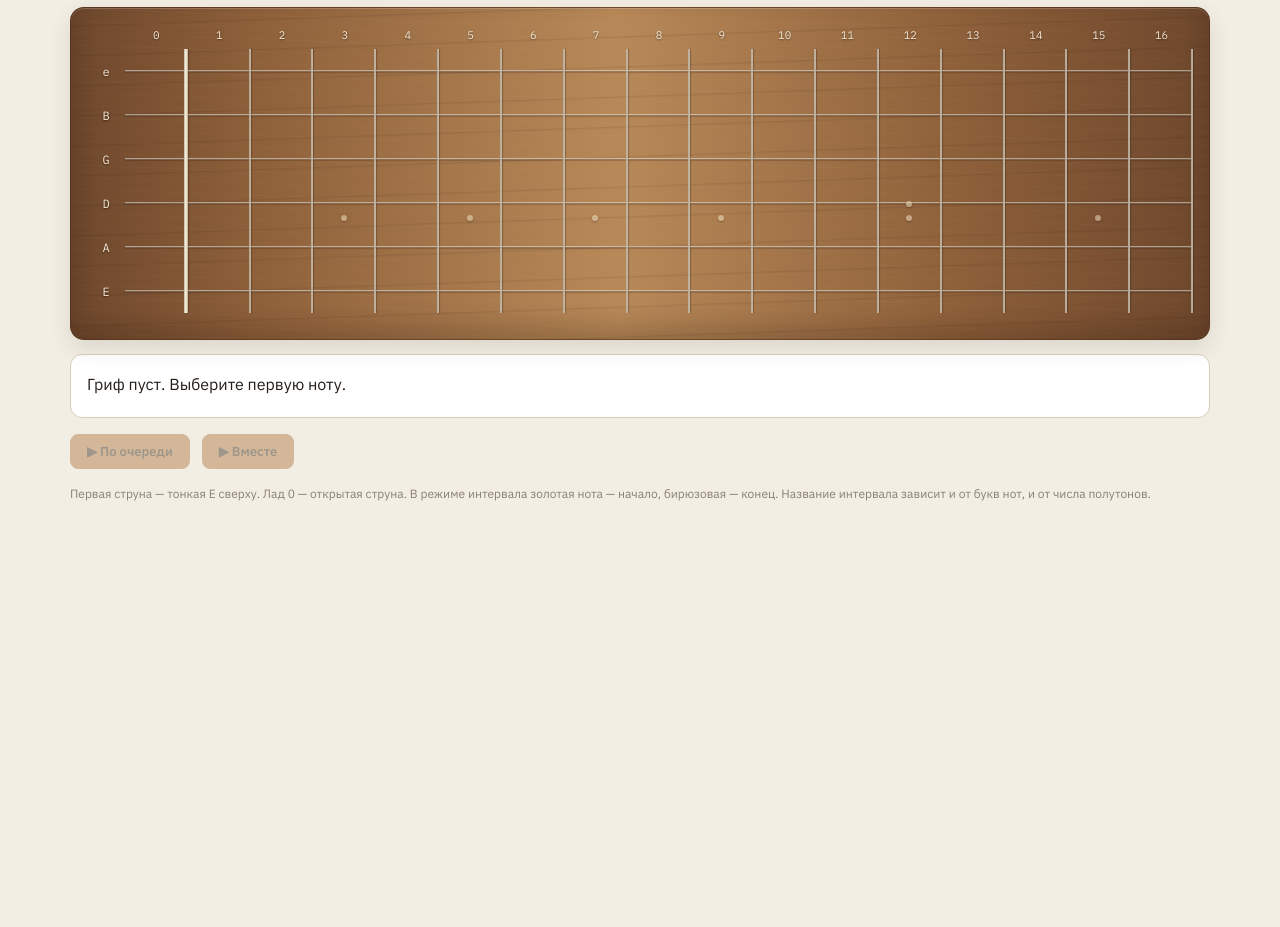
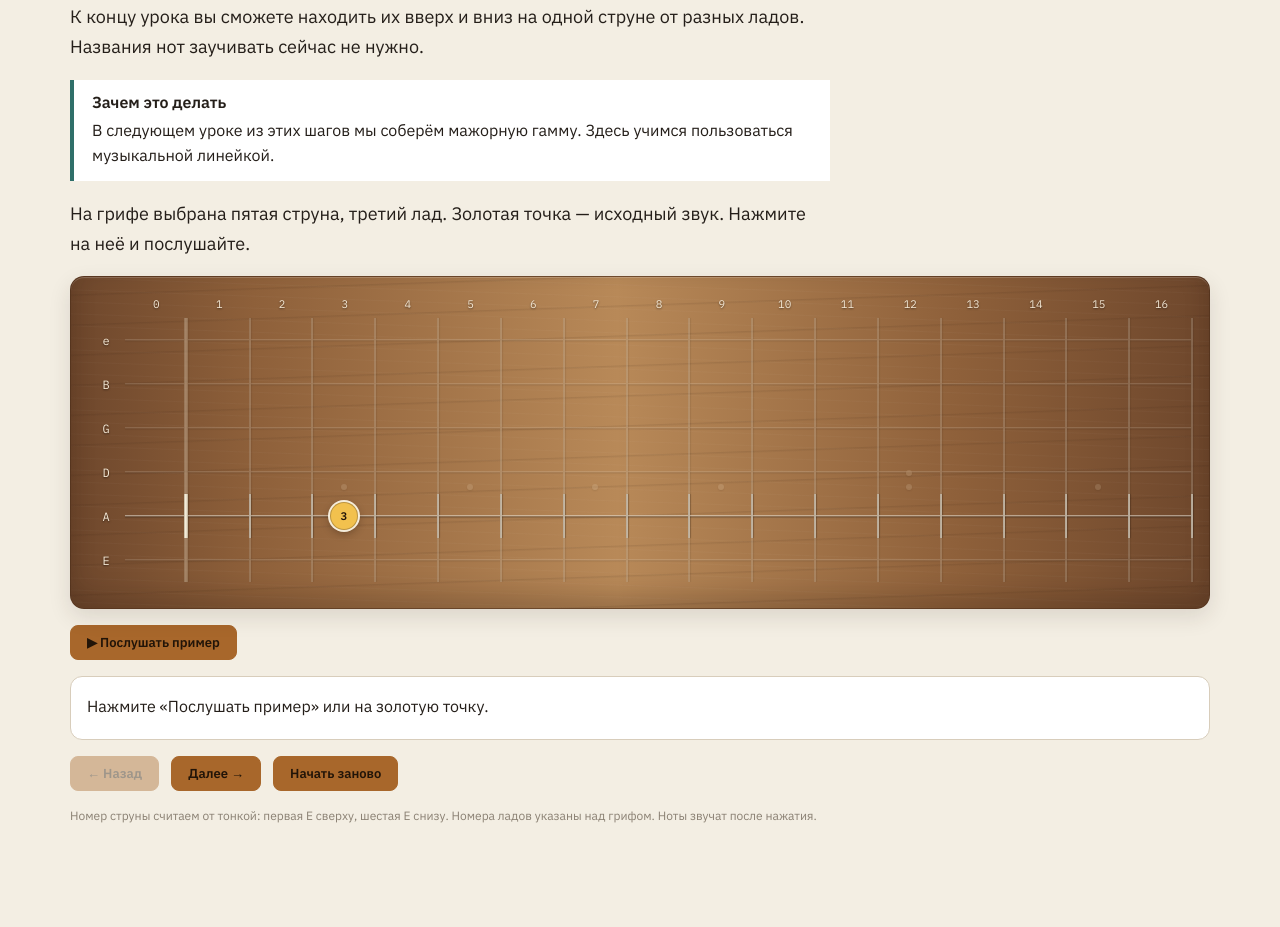
Before and after one commit to nothinice/fretlab, a plain HTML site: page course-lab.html in a window 1280 px wide. Shown: the part 330-1257 px from the top of the page. Before the commit the page ends 935 px from the top, so only its background shows below. Drawn offline with Linux system fonts and the light colour scheme.

Commit message:
Add guided first lesson on tones and semitones

```diff
--- a/course-lab.html
+++ b/course-lab.html
@@ -290,13 +290,38 @@
 <div class="v2-topbar">
   <div class="v2-brand">FretLab</div>
   <nav class="v2-tabs" role="tablist" aria-label="Разделы">
-    <button class="v2-tab-btn" id="tab-sandbox" role="tab" aria-selected="true" aria-controls="panel-sandbox" tabindex="0">Свободный гриф</button>
+    <button class="v2-tab-btn" id="tab-lesson" role="tab" aria-selected="true" aria-controls="panel-lesson" tabindex="0">Урок 1</button>
+    <button class="v2-tab-btn" id="tab-sandbox" role="tab" aria-selected="false" aria-controls="panel-sandbox" tabindex="-1">Свободный гриф</button>
     <button class="v2-tab-btn" id="tab-learn" role="tab" aria-selected="false" aria-controls="panel-learn" tabindex="-1">Изучать</button>
     <button class="v2-tab-btn" id="tab-explore" role="tab" aria-selected="false" aria-controls="panel-explore" tabindex="-1">Исследовать</button>
   </nav>
 </div>
 
-<section id="panel-sandbox" role="tabpanel" aria-labelledby="tab-sandbox" class="v2-active">
+<section id="panel-lesson" role="tabpanel" aria-labelledby="tab-lesson" class="v2-active">
+  <div class="v2-wrap lesson-wrap">
+    <p class="hint">Основы · Урок 1 · Тон и полутон</p>
+    <progress id="lessonProgress" max="9" value="1" aria-label="Шаг урока"></progress>
+    <p id="lessonPosition" class="hint"></p>
+    <h1 id="lessonTitle"></h1>
+    <p id="lessonExplanation" class="lesson-copy"></p>
+    <div class="lesson-purpose"><strong>Зачем это делать</strong><p id="lessonPurpose"></p></div>
+    <p id="lessonInstruction" class="lesson-copy"></p>
+    <div class="board-outer"><div class="board" id="lessonBoard" aria-label="Учебный гриф, первая струна сверху"></div></div>
+    <div class="sandbox-controls">
+      <button type="button" class="play-btn" id="lessonListen">▶ Послушать пример</button>
+      <button type="button" class="play-btn" id="lessonHint">Подсказка</button>
+    </div>
+    <p id="lessonFeedback" class="sandbox-readout" role="status" aria-live="polite"></p>
+    <label id="lessonPracticeLabel" class="lesson-practice"><input type="checkbox" id="lessonPractice"> Я сыграл упражнение на гитаре и проверил себя по критериям выше</label>
+    <nav class="sandbox-controls" aria-label="Шаги урока">
+      <button type="button" class="play-btn" id="lessonBack">← Назад</button>
+      <button type="button" class="play-btn" id="lessonNext">Далее →</button>
+      <button type="button" class="play-btn" id="lessonRestart">Начать заново</button>
+    </nav>
+    <p class="hint">Номер струны считаем от тонкой: первая E сверху, шестая E снизу. Номера ладов указаны над грифом. Ноты звучат после нажатия.</p>
+  </div>
+</section>
+<section id="panel-sandbox" role="tabpanel" aria-labelledby="tab-sandbox">
   <div class="v2-wrap">
     <h1>Свободный гриф</h1>
     <p>Нажмите на любой лад: нота появится и прозвучит. Повторное нажатие убирает её.</p>
@@ -2507,7 +2532,7 @@ function renderLearn(){
 function v2InitTabs(){
   const learnTab = document.getElementById('tab-learn');
   const exploreTab = document.getElementById('tab-explore');
-  const tabs = [document.getElementById('tab-sandbox'), learnTab, exploreTab];
+  const tabs = [document.getElementById('tab-lesson'), document.getElementById('tab-sandbox'), learnTab, exploreTab];
   function activate(tab){
     tabs.forEach(t=>{
       const isActive = t===tab;
@@ -2560,5 +2585,6 @@ v2Init();
 </script>
 <link rel="stylesheet" href="course-sandbox.css">
 <script src="course-sandbox.js"></script>
+<script src="course-lesson.js"></script>
 </body>
 </html>
--- /dev/null
+++ b/course-lesson.js
@@ -0,0 +1,115 @@
+/* Original lesson tasks. Source rationale lives in course/lesson-01-method.txt. */
+const CourseLesson = (() => {
+  const steps = [
+    {title:'Как измерять расстояние между звуками',
+      explanation:'Чтобы построить гамму, нужно знать, на сколько повышать или понижать каждый следующий звук. Начнём с двух единиц: полутона и тона.\nК концу урока вы сможете находить их вверх и вниз на одной струне от разных ладов. Названия нот заучивать сейчас не нужно.',
+      purpose:'В следующем уроке из этих шагов мы соберём мажорную гамму. Здесь учимся пользоваться музыкальной линейкой.',
+      instruction:'На грифе выбрана пятая струна, третий лад. Золотая точка — исходный звук. Нажмите на неё и послушайте.', str:4, start:3},
+    {title:'Полутон — один шаг на соседний лад',
+      explanation:'На одной струне переход на соседний лад повышает или понижает звук на полтона. От третьего лада к четвёртому — один полутон вверх.\nСчитаем переходы: 3 → 4. Исходный лад не считаем первым шагом.',
+      purpose:'Эта связь позволяет построить нужное расстояние без готовой аппликатуры.',
+      instruction:'Послушайте два звука по очереди. Затем нажмите на точки сами. Движение к ладам с большими номерами повышает звук.', str:4, start:3, demo:4},
+    {title:'Найдите полутон вверх',
+      explanation:'Начнём с того же звука. Теперь вторую точку нужно выбрать самостоятельно.',
+      purpose:'Проверяем, можете ли вы применить правило, когда готовый ответ скрыт.',
+      instruction:'На пятой струне выберите звук на полтона выше золотой точки на третьем ладу.', str:4, start:3, delta:1},
+    {title:'Тон состоит из двух полутонов',
+      explanation:'От третьего лада к пятому — целый тон: 3 → 4 → 5. Получаются два перехода, то есть два полутона.\nПромежуточный лад помогает посчитать расстояние. Играть промежуточный звук каждый раз не обязательно.',
+      purpose:'В формулах гамм встречаются и тоны, и полутоны. Нужно различать оба размера шага.',
+      instruction:'Послушайте пример: сначала три звука с шагом по полтону, затем только начало и конец — расстояние в тон.', str:4, start:3, demo:5, bridge:4},
+    {title:'Найдите тон вверх',
+      explanation:'Золотая точка остаётся на третьем ладу. Отложите от неё два полутона.',
+      purpose:'Учимся сразу находить конец целого тона, не перебирая все ноты подряд.',
+      instruction:'На пятой струне выберите звук на тон выше третьего лада.', str:4, start:3, delta:2},
+    {title:'То же расстояние вниз',
+      explanation:'Полутон и тон можно откладывать в обе стороны. К меньшим номерам ладов звук понижается. Правило двух переходов для тона сохраняется.',
+      purpose:'Мелодии движутся и вверх, и вниз. Формулу нужно уметь применять в обоих направлениях.',
+      instruction:'На пятой струне выберите звук на тон ниже золотой точки на седьмом ладу.', str:4, start:7, delta:-2},
+    {title:'Проверьте правило на другой струне',
+      explanation:'Если мы остаёмся на одной струне, один переход между соседними ладами всегда равен полутону. Правило работает на любой из шести струн.\nПри переходе между струнами нельзя считать только разницу номеров ладов: сами струны настроены по-разному.',
+      purpose:'Проверяем понимание правила на новом месте, а не память о предыдущих точках.',
+      instruction:'На второй струне найдите звук на полтона ниже золотой точки на восьмом ладу.', str:1, start:8, delta:-1},
+    {title:'Теперь возьмите гитару',
+      explanation:'На пятой струне сыграйте 3 → 4 и обратно: это полутон. Затем 3 → 5 и обратно: это тон. Повторите от другого удобного лада на другой струне.\nПеред каждым движением назовите размер шага. Играйте медленно, без бендов и подтяжек.',
+      purpose:'Правильный клик проверяет понимание схемы. Чтобы применять её в музыке, нужно выполнить движение на настоящем инструменте.',
+      instruction:'Проверьте себя: считаете переходы, находите один или два лада в нужную сторону, извлекаете чистые звуки без спешки. Если путаетесь — вернитесь к примерам. Темп пока не оцениваем.', str:4, start:3, practice:true},
+    {title:'Вы готовы строить гамму из шагов',
+      explanation:'На одной струне: соседний лад — полутон; два перехода между ладами — тон. К большим номерам звук повышается, к меньшим — понижается.\nДальше мы выберем исходную ноту и построим мажорную гамму по последовательности тонов и полутонов.',
+      purpose:'Теперь формула гаммы будет понятной инструкцией движения, а не набором слов для заучивания.',
+      instruction:'Экранные задания проверены отдельно от игры на гитаре. Отметка практики — ваша самооценка, приложение не слушало исполнение. Можно повторить урок или перейти во «Свободный гриф» и проверить другие исходные ноты.', str:4, start:3, finish:true}
+  ];
+  function answer(step, stringIdx, fret) {
+    if (step.delta === undefined) return false;
+    return stringIdx === step.str && fret === step.start + step.delta;
+  }
+  function boot() {
+    const el = id => document.getElementById(id);
+    let current = 0;
+    const solved = new Set();
+    const choices = new Map();
+    const hints = new Set();
+    let practiced = false;
+    function ready() {const s=steps[current]; return s.delta !== undefined ? solved.has(current) : s.practice ? practiced : true;}
+    function render() {
+      const s = steps[current];
+      el('lessonTitle').textContent=s.title;
+      el('lessonExplanation').textContent=s.explanation;
+      el('lessonPurpose').textContent=s.purpose;
+      el('lessonInstruction').textContent=s.instruction;
+      el('lessonProgress').value=current+1;
+      el('lessonPosition').textContent=`Шаг ${current+1} из ${steps.length}`;
+      el('lessonBack').disabled=current===0;
+      el('lessonNext').disabled=!ready() || !!s.finish;
+      el('lessonListen').hidden=s.delta !== undefined || !!s.practice || !!s.finish;
+      el('lessonHint').hidden=s.delta === undefined;
+      el('lessonPracticeLabel').hidden=!s.practice;
+      el('lessonPractice').checked=practiced;
+      el('lessonFeedback').textContent=s.delta !== undefined ? solved.has(current) ? 'Верно. Можно переходить дальше.' : 'Выберите ответ на указанной струне. Можно пробовать снова: ошибка не закрывает задание.' : s.finish ? `Экранных заданий выполнено: ${solved.size} из 4. Заданий с подсказкой: ${hints.size}. Практика на гитаре отмечена вами: ${practiced ? 'да' : 'нет'}.` : 'Нажмите «Послушать пример» или на золотую точку.';
+      if(s.practice) el('lessonFeedback').textContent='Отметьте практику после игры и самопроверки. Нажатия на грифе не заменяют это задание.';
+      v2RenderBoard(new Map(), 'lessonBoard');
+      const cells=el('lessonBoard').querySelectorAll('.cell');
+      cells.forEach((cell,index) => {
+        const stringIdx=Math.floor(index/(FRET_COUNT+1)), fret=index%(FRET_COUNT+1);
+        if(stringIdx!==s.str){cell.classList.add('lesson-muted');return;}
+        const button=document.createElement('button');
+        button.type='button';button.className='sandbox-hit';
+        button.setAttribute('aria-label',`Струна ${stringIdx+1}, лад ${fret}${fret===s.start?', исходный звук':''}`);
+        const marked=fret===s.start || fret===s.demo || fret===s.bridge || choices.get(current)===fret;
+        if(marked){
+          const dot=document.createElement('span');dot.className='note'+(fret===s.start?' root':fret===s.bridge?'':' chord-tone');
+          dot.textContent=String(fret);button.appendChild(dot);
+        }
+        button.addEventListener('click',()=>{
+          playMidi(OPEN_STRINGS_TOP_TO_BOTTOM[stringIdx].midi+fret);
+          if(s.delta===undefined)return;
+          choices.set(current,fret);
+          if(answer(s,stringIdx,fret))solved.add(current); else solved.delete(current);
+          render();
+          if(!solved.has(current)){
+            const difference=fret-s.start;
+            el('lessonFeedback').textContent=difference===0 ? 'Это исходный звук: пока ни одного перехода. Выберите другой лад.' : `Число выбранных переходов: ${Math.abs(difference)}, направление — ${difference>0?'вверх':'вниз'}. Нужно ${Math.abs(s.delta)===1?'один переход':'два перехода'} ${s.delta>0?'вверх':'вниз'}. Считайте промежутки между ладами на той же струне.`;
+          }else playSequence([OPEN_STRINGS_TOP_TO_BOTTOM[s.str].midi+s.start,OPEN_STRINGS_TOP_TO_BOTTOM[s.str].midi+fret]);
+          el('lessonBoard').querySelectorAll('.sandbox-hit')[fret].focus({preventScroll:true});
+        });
+        cell.appendChild(button);
+      });
+    }
+    el('lessonListen').addEventListener('click',()=>{
+      const s=steps[current],open=OPEN_STRINGS_TOP_TO_BOTTOM[s.str].midi;
+      playSequence((s.bridge!==undefined?[s.start,s.bridge,s.demo,s.start,s.demo]:s.demo!==undefined?[s.start,s.demo]:[s.start]).map(f=>open+f));
+    });
+    el('lessonHint').addEventListener('click',()=>{
+      hints.add(current);
+      const s=steps[current];
+      el('lessonFeedback').textContent=`Начните с ${s.start}-го лада. ${Math.abs(s.delta)===1?'Сделайте один переход':'Сделайте два перехода'} к ${s.delta>0?'большим':'меньшим'} номерам. Исходный лад не считается переходом.`;
+    });
+    el('lessonPractice').addEventListener('change',e=>{practiced=e.target.checked;render();});
+    el('lessonBack').addEventListener('click',()=>{if(current>0){current--;render();}});
+    el('lessonNext').addEventListener('click',()=>{if(ready()&&current<steps.length-1){current++;render();el('lessonTitle').setAttribute('tabindex','-1');el('lessonTitle').focus();}});
+    el('lessonRestart').addEventListener('click',()=>{current=0;solved.clear();choices.clear();hints.clear();practiced=false;render();});
+    render();
+  }
+  return {steps,answer,boot};
+})();
+if(typeof module!=='undefined'&&module.exports)module.exports=CourseLesson;
+else CourseLesson.boot();
--- a/course-sandbox.css
+++ b/course-sandbox.css
@@ -2,8 +2,16 @@
 .sandbox-controls label{display:grid;gap:6px;font-size:14px}
 .sandbox-controls select{max-width:100%;min-height:44px}
 .sandbox-readout{min-height:64px;padding:16px;background:var(--panel);border:1px solid var(--line,#d8cdbb);border-radius:12px;margin:14px 0;line-height:1.7}
-#sandboxBoard .sandbox-hit{position:absolute;inset:0;display:flex;align-items:center;justify-content:center;width:100%;height:100%;padding:0;border:0;border-radius:0;background:transparent;cursor:pointer;z-index:2}
-#sandboxBoard .sandbox-hit:hover{background:rgba(255,255,255,.15)}
-#sandboxBoard .sandbox-hit:focus-visible{outline:3px solid var(--ink);outline-offset:-3px}
-#sandboxBoard .sandbox-hit .note{pointer-events:none;animation:none;flex-shrink:0}
+.board .sandbox-hit{position:absolute;inset:0;display:flex;align-items:center;justify-content:center;width:100%;height:100%;padding:0;border:0;border-radius:0;background:transparent;cursor:pointer;z-index:2}
+.board .sandbox-hit:hover{background:rgba(255,255,255,.15)}
+.board .sandbox-hit:focus-visible{outline:3px solid var(--ink);outline-offset:-3px}
+.board .sandbox-hit .note{pointer-events:none;animation:none;flex-shrink:0}
+.lesson-copy{max-width:760px;font-size:18px;line-height:1.65;white-space:pre-line}
+.lesson-purpose{border-left:4px solid var(--chord-note);padding:12px 18px;background:var(--panel);margin:18px 0;max-width:760px}
+.lesson-purpose p{margin:6px 0 0;line-height:1.6}
+.lesson-practice{display:flex;align-items:start;gap:10px;line-height:1.6;max-width:760px}
+.lesson-practice input{width:22px;height:22px;flex-shrink:0}
+.lesson-wrap progress{width:100%;accent-color:var(--chord-note)}
+.lesson-wrap [hidden]{display:none!important}
+.lesson-muted{opacity:.3}
 @media(max-width:600px){.sandbox-controls label{width:100%}.sandbox-controls select{width:100%}.sandbox-controls button{min-height:44px}.v2-tabs{flex-wrap:wrap}}
```
Also changed, not shown: tests/course-lesson.test.js (added, +36 -0 lines), tests/course-sandbox.test.js (+2 -2 lines), course/lesson-01-method.txt (added).
